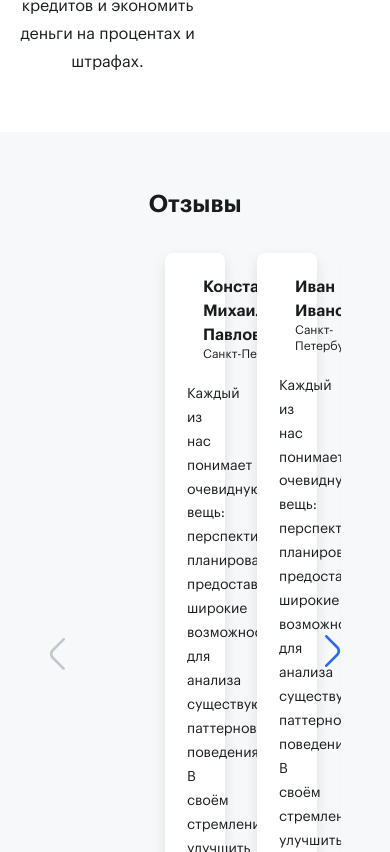
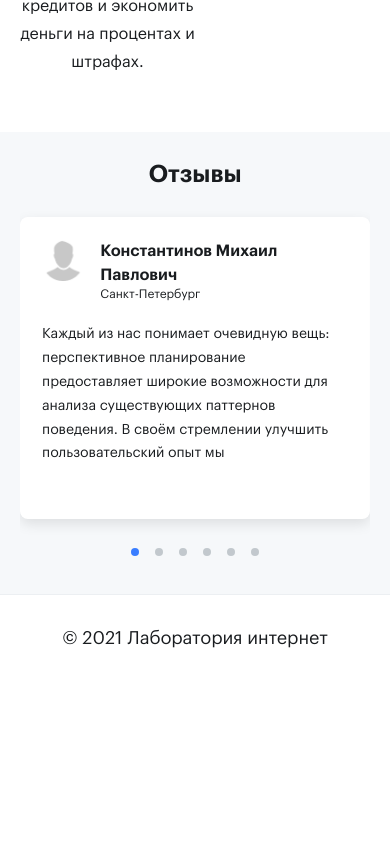
Before and after one commit to PlaksinaKate/test-task-lab, a React (Vite) app: page / in a window 390 px wide. Shown: the part 2172-3024 px from the top of the page. After the commit the page ends 2855 px from the top, so only its background shows below. Built offline with nearby package versions, Linux system fonts and the light colour scheme.

Commit message:
feat: add adaptive slider reviews

```diff
--- a/src/sections/Reviews/Reviews.module.scss
+++ b/src/sections/Reviews/Reviews.module.scss
@@ -19,7 +19,7 @@
   cursor: pointer;
 
   &:hover {
-  transition: box-shadow $as $ae;
+    transition: box-shadow $as $ae;
     box-shadow: 0 15px 13px rgba($color: #000000, $alpha: 0.1);
   }
 }
@@ -77,3 +77,33 @@
   left: 0;
   transform: rotate(-180deg);
 }
+
+@include media("ml") {
+  .section {
+    padding: 33px 0;
+  }
+
+  .swiper {
+    margin: 8px 0 0 !important;
+    padding: 24px 0 58px !important;
+  }
+
+  .swiper_nav {
+    display: none;
+  }
+}
+
+@include media("mm") {
+  .section {
+    padding: 27px 0;
+  }
+
+  .swiper {
+    margin: 2px 0 0 !important;
+    padding: 24px 0 48px !important;
+  }
+
+  .slide {
+    height: unset !important;
+  }
+}
--- a/src/sections/Reviews/Slider.tsx
+++ b/src/sections/Reviews/Slider.tsx
@@ -25,8 +25,6 @@ export function Slider() {
 
   return (
     <Swiper
-      spaceBetween={32}
-      slidesPerView={3}
       modules={[Pagination]}
       pagination={{
         bulletClass: styles.swiper_pagination_bullet,
@@ -40,7 +38,20 @@ export function Slider() {
       }}
       onSlideChange={() => setSlideActive(swiper ? swiper.activeIndex : 0)}
       onSwiper={setSwiper}
-      centeredSlides
+      breakpoints={{
+        768: {
+          slidesPerView: 3,
+          spaceBetween: 32,
+        },
+        475: {
+          slidesPerView: 2,
+          spaceBetween: 24,
+        },
+        0: {
+          slidesPerView: 1,
+          spaceBetween: 10,
+        },
+      }}
     >
       {reviews.map((review: ISlide) => {
         const { id, img, name, city, text } = review;
--- a/src/sections/Reviews/slides.info.ts
+++ b/src/sections/Reviews/slides.info.ts
@@ -27,4 +27,18 @@ export const reviews = [
     city: "Санкт-Петербург",
     text: "Каждый из нас понимает очевидную вещь: перспективное планирование предоставляет широкие возможности для анализа существующих паттернов поведения. В своём стремлении улучшить пользовательский опыт мы ",
   },
+  {
+    id: 4,
+    img: "src/assets/img/reviews/review-1.png",
+    name: "Константинов Михаил Павлович2",
+    city: "Санкт-Петербург",
+    text: "Каждый из нас понимает очевидную вещь: перспективное планирование предоставляет широкие возможности для анализа существующих паттернов поведения. В своём стремлении улучшить пользовательский опыт мы ",
+  },
+  {
+    id: 5,
+    img: "src/assets/img/reviews/review-1.png",
+    name: "Константинов Михаил Павлович2",
+    city: "Санкт-Петербург",
+    text: "Каждый из нас понимает очевидную вещь: перспективное планирование предоставляет широкие возможности для анализа существующих паттернов поведения. В своём стремлении улучшить пользовательский опыт мы ",
+  },
 ];
```
